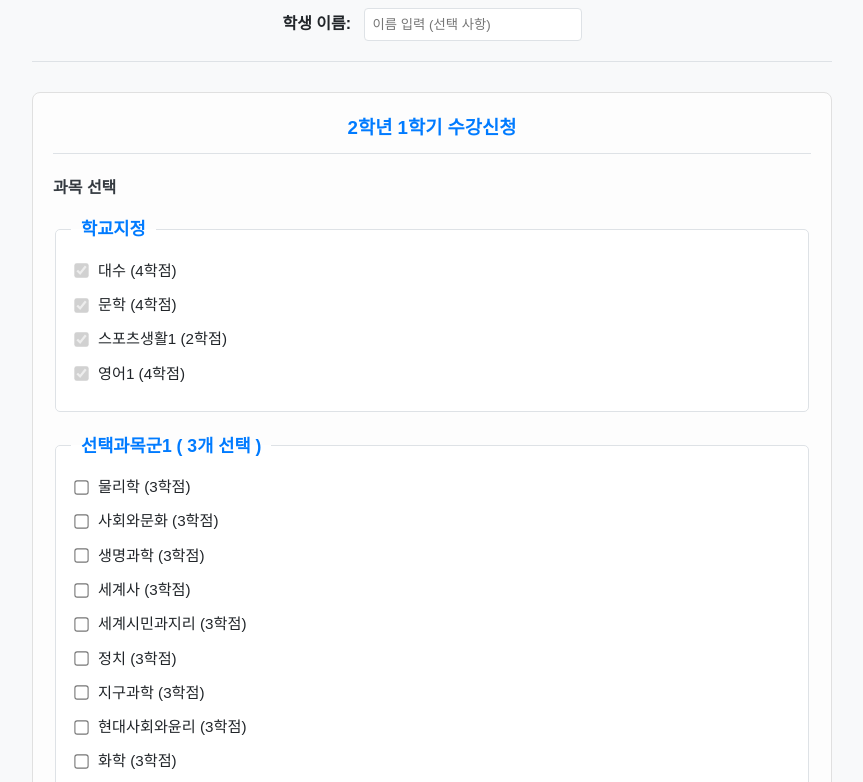
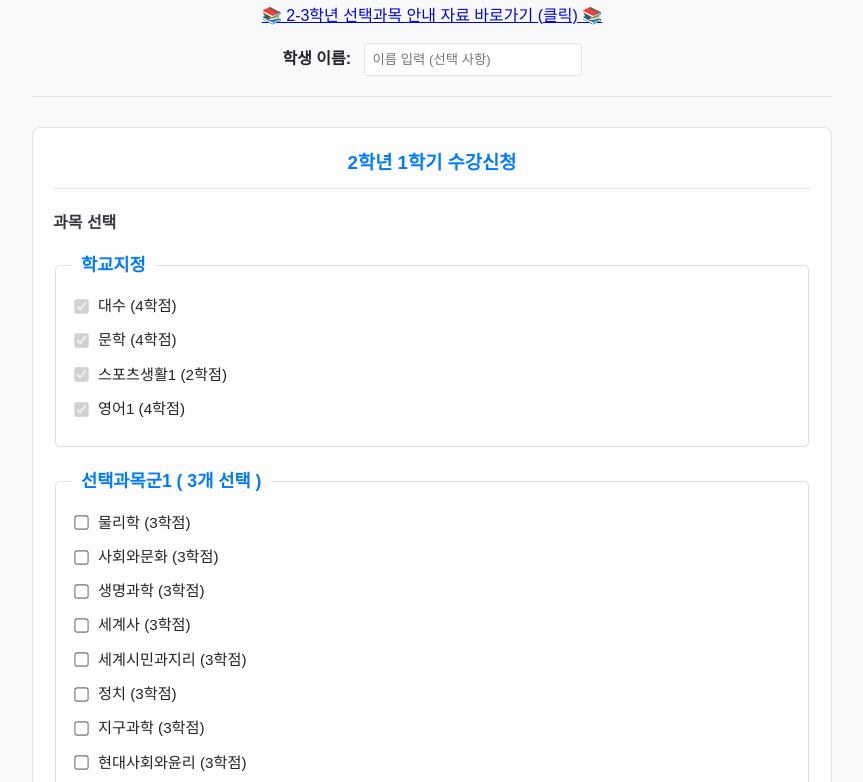
Before and after one commit to Cho-WH/sugang, a plain HTML site: page index.html in a window 1280 px wide. Shown: the part 100-882 px from the top of the page, without its empty margins (208-1071 px from the left). Drawn offline with nearby package versions, Linux system fonts and the light colour scheme.

Commit message:
Update index.html

```diff
--- a/index.html
+++ b/index.html
@@ -10,6 +10,13 @@
     <div class="container">
         <header>
             <h1>수강신청 연습 (2-3학년)</h1>
+
+            <div class="course-guide-link-container">
+                <a href="https://sites.google.com/jeonghyeon.hs.kr/choice/%EC%84%A0%ED%83%9D%EA%B3%BC%EB%AA%A9%EC%95%88%EB%82%B4%ED%98%841%ED%95%99%EB%85%84?authuser=0" target="_blank" class="course-guide-link">
+                    📚 2-3학년 선택과목 안내 자료 바로가기 (클릭) 📚
+                </a>
+            </div>
+
             <div class="student-info">
                 <label for="studentName">학생 이름:</label>
                 <input type="text" id="studentName" placeholder="이름 입력 (선택 사항)">
```
